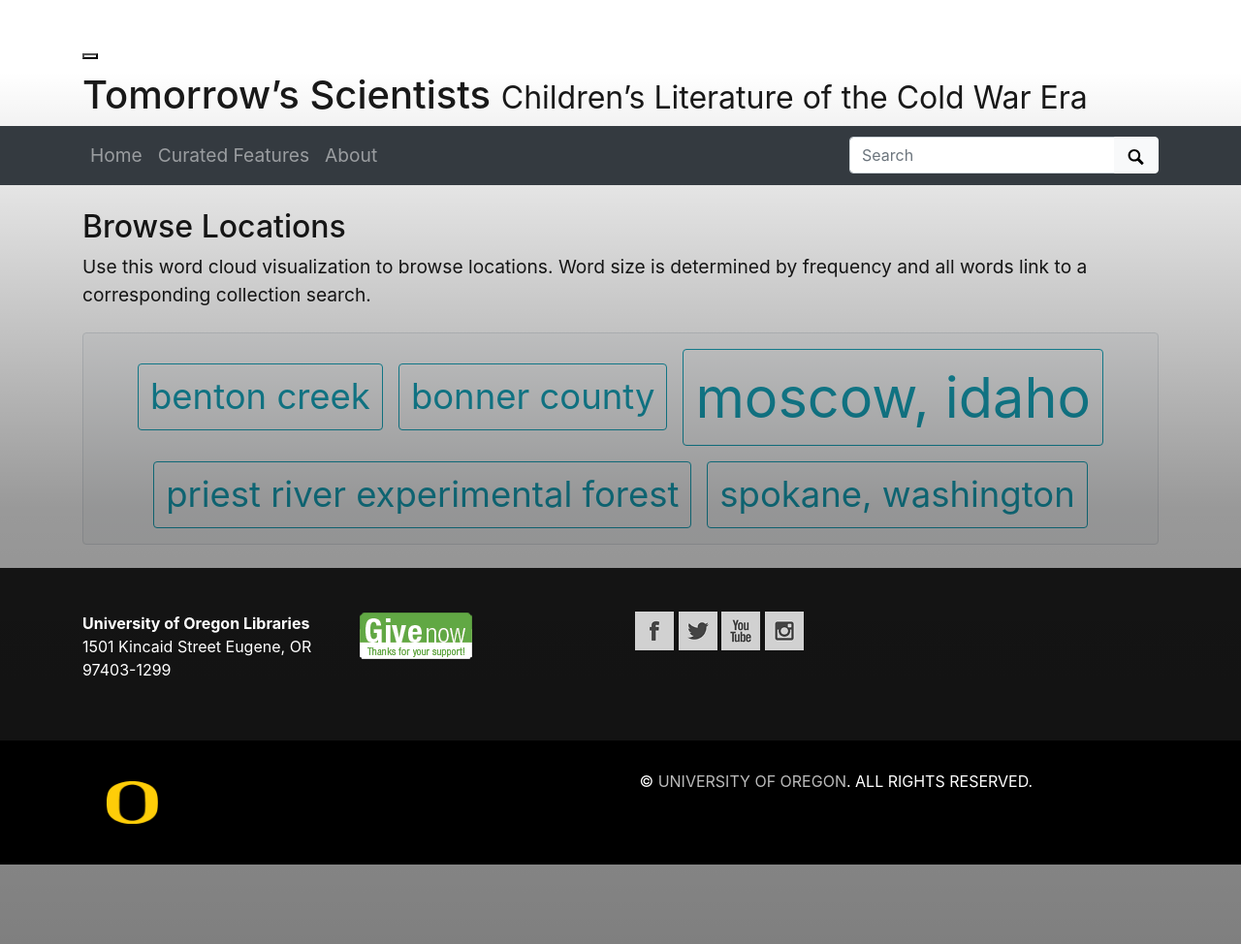
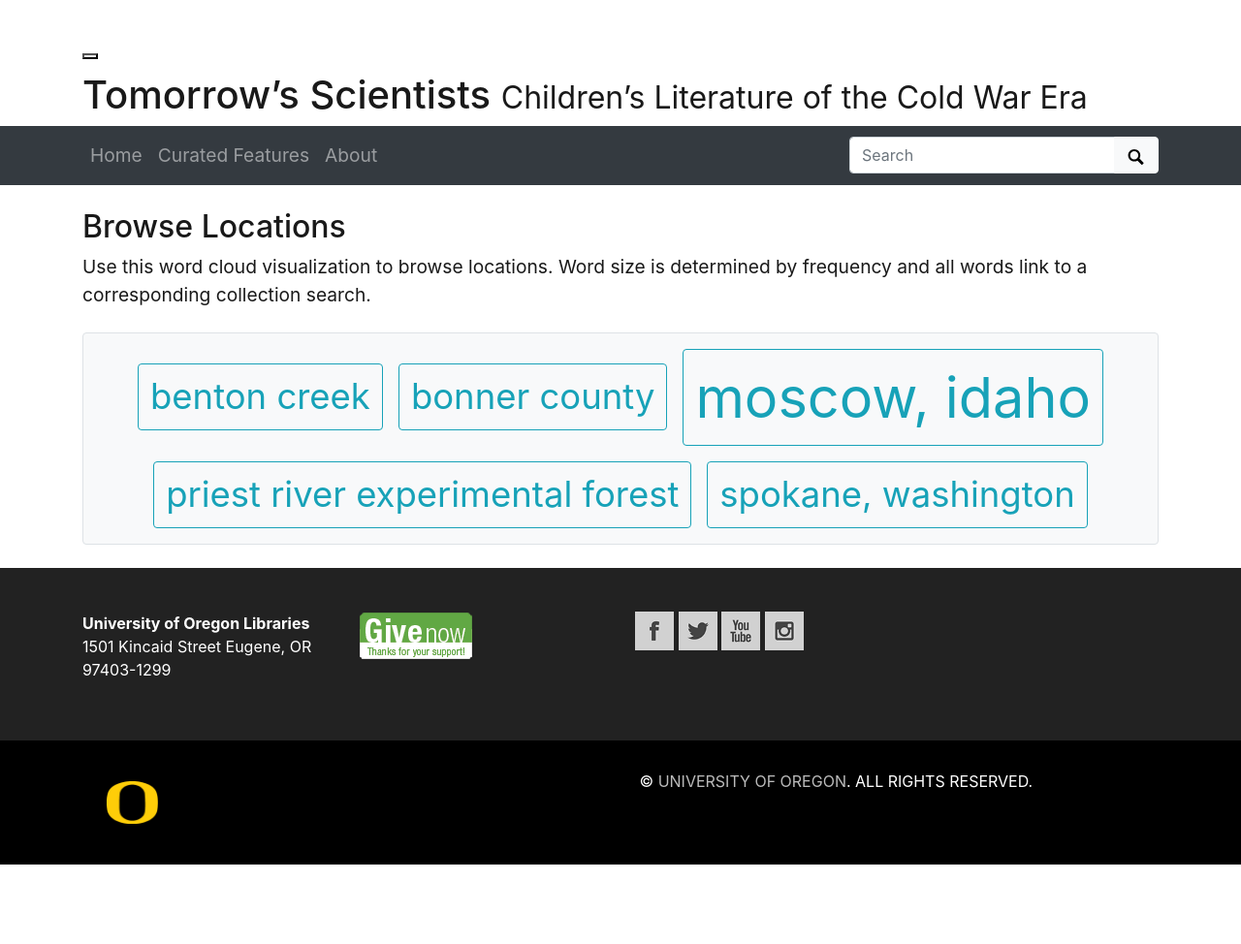
Before and after one commit to muradmikayilzadeh/tomorrows-scientists, a Jekyll site: the page built from pages/locations.md, in a window 1280 px wide. Shown: the whole page at 97% size. Built offline with Jekyll 4.4.1, drawn with Linux system fonts in a browser that asks for light colours; after the commit the page ends 900 px from its top, so only the background shows below that.

Commit message:
Update additional.css

```diff
--- a/assets/css/additional.css
+++ b/assets/css/additional.css
@@ -43,7 +43,7 @@
     }
 }
 
-.image-masthead .background-container-gradient {
+/* .image-masthead .background-container-gradient {
     position: absolute;
     left: 0;
     right: 0;
@@ -52,7 +52,7 @@
     height: inherit;
     background: linear-gradient(transparent, rgba(0, 0, 0, 0.4), rgba(0, 0, 0, 0.5));
     height: 100%;
-}
+} */
 
 .constraints-container {
     line-height: 2.5;
```
